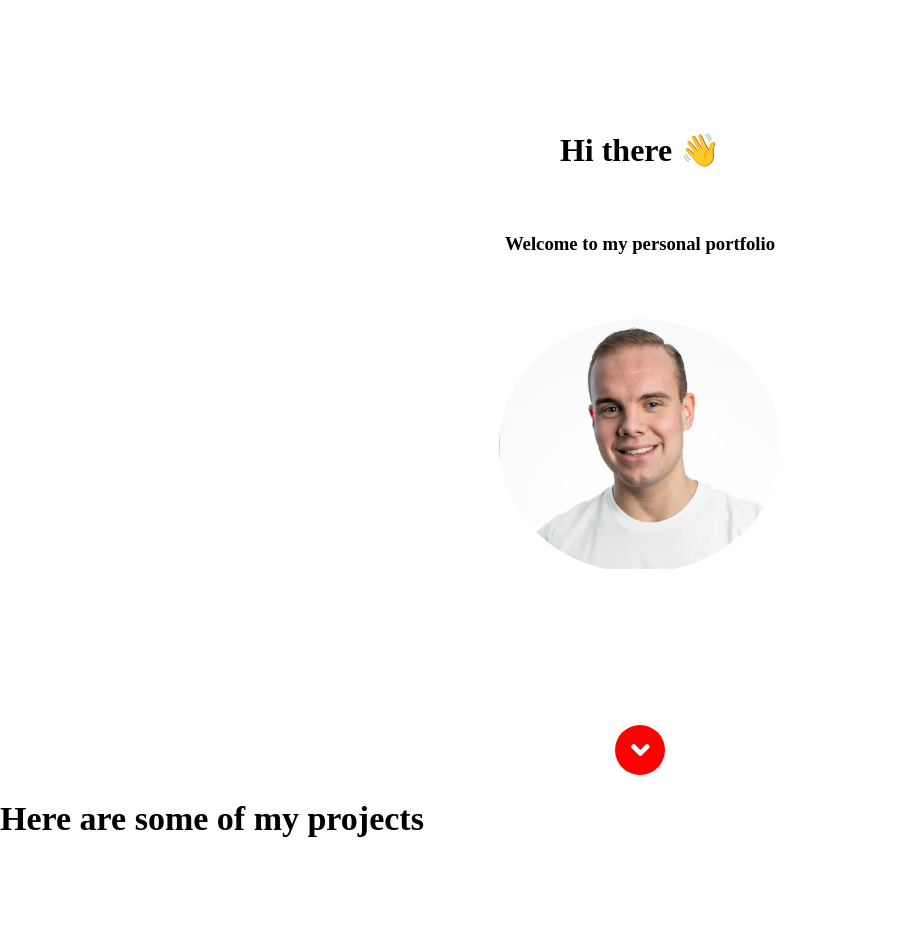
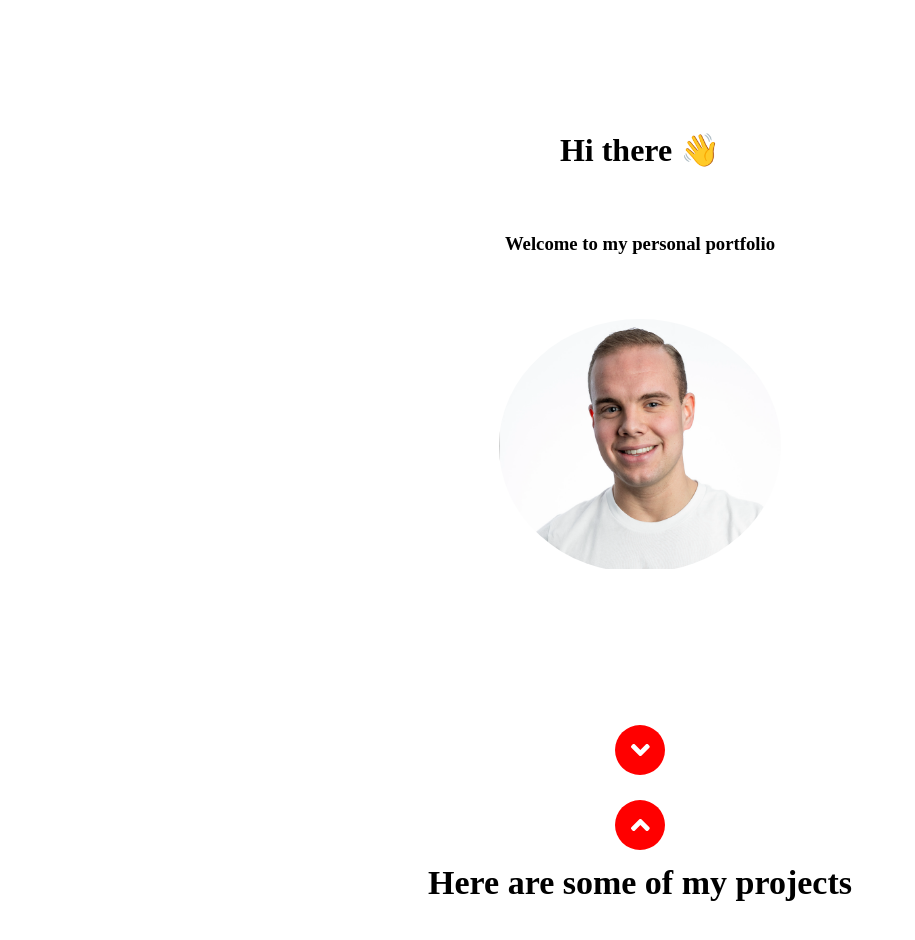
Before and after one commit to Ovy95/Portfolio, a React (Create React App) app: page / in a window 1280 px wide. Shown: the top 940 px of the page, without its empty margins (0-915 px from the left). Built offline with nearby package versions, Linux system fonts and the light colour scheme.

Commit message:
Upscoller function added

```diff
--- a/src/components/sectionTitle/index.jsx
+++ b/src/components/sectionTitle/index.jsx
@@ -5,4 +5,7 @@ export const SectionTitle = styled.h1`
   font-size: 34px;
   font-weight: bold;
   color: black;
+  display: flex;
+  flex-direction: column;
+  align-items: center;
   `;
--- /dev/null
+++ b/src/components/upArrow/index.jsx
@@ -0,0 +1,40 @@
+import { faAngleUp } from '@fortawesome/free-solid-svg-icons';
+import { FontAwesomeIcon } from '@fortawesome/react-fontawesome';
+import React from 'react';
+import styled from 'styled-components';
+
+const ArrowContainer = styled.div`
+width: 50px;
+height: 50px;
+border-radius : 50%;
+background-color : red;
+display: flex;
+justify-content: center;
+align-items: center;
+border:2px solid transparent;
+transition: all 250ms ease-in-out;
+cursor: pointer;
+
+
+
+&:hover {
+  border :2px solid black
+}
+`;
+
+const ArrowIcon = styled.div`
+margin-top: 3px;
+color : #fff;
+font-size: 30px;
+`
+
+
+
+export function UpArrow() {
+  return <ArrowContainer>
+    <ArrowIcon>
+      <FontAwesomeIcon icon={faAngleUp} />
+    </ArrowIcon>
+  </ArrowContainer>
+
+}
--- a/src/containers/homepage/projectsSection.jsx
+++ b/src/containers/homepage/projectsSection.jsx
@@ -1,26 +1,49 @@
 import React from 'react'
-import {Element} from 'react-scroll'
+import { Element, scroller } from 'react-scroll'
 import styled from 'styled-components'
 
 import {SectionTitle} from '../../components/sectionTitle/index'
+import { DownArrow } from "../../components/downArrow/index"
+import { UpArrow } from "../../components/upArrow/index"
+import { Marginer } from "../../components/marginer";
+
 
 const ProjectContainer = styled(Element)`
   width: 100%;
   height: 100vh;
-  min-height: 400px;
   display: flex;
   flex-direction: column;
-
-
 `;
 
 
+const UpArrowContainer = styled.div`
+  position: absolute;
+  left: 50%;
+  transform: translateX(-50%);
+`
+
 
 export function ProjectSection(props) {
+  const scrollToNextSection = () => {
+    scroller.scrollTo("aboutMe", { smooth: true, duration: 1500})
+  }
+
     return (
-    <ProjectContainer name ="projectSection">
+      <Element name="projectSection">
+    <ProjectContainer>
+    <Marginer direction="vertical" margin="4em" />
+
+
+
+
       <SectionTitle>Here are some of my projects</SectionTitle>
+      <UpArrowContainer onClick={scrollToNextSection} >
+      <UpArrow/>
+        </UpArrowContainer>
+
+
 
     </ProjectContainer>
+    </Element>
     )
 }
```
